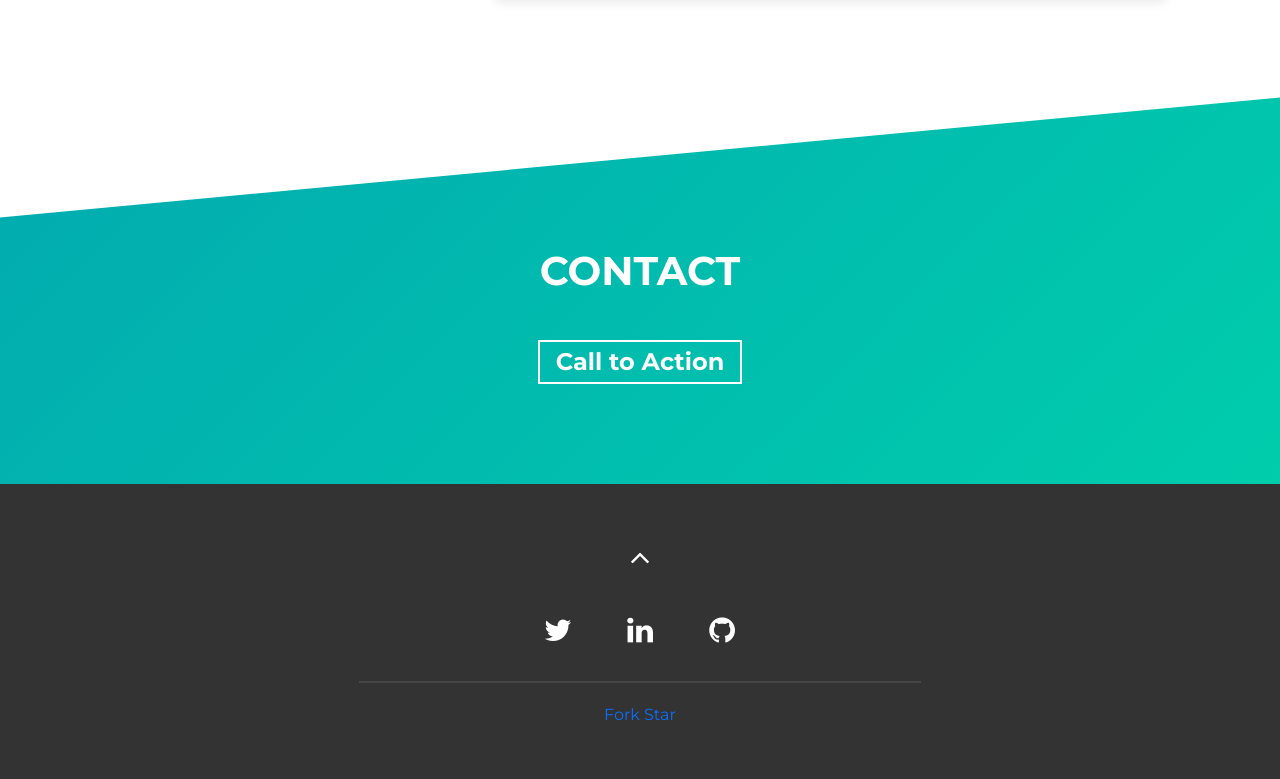
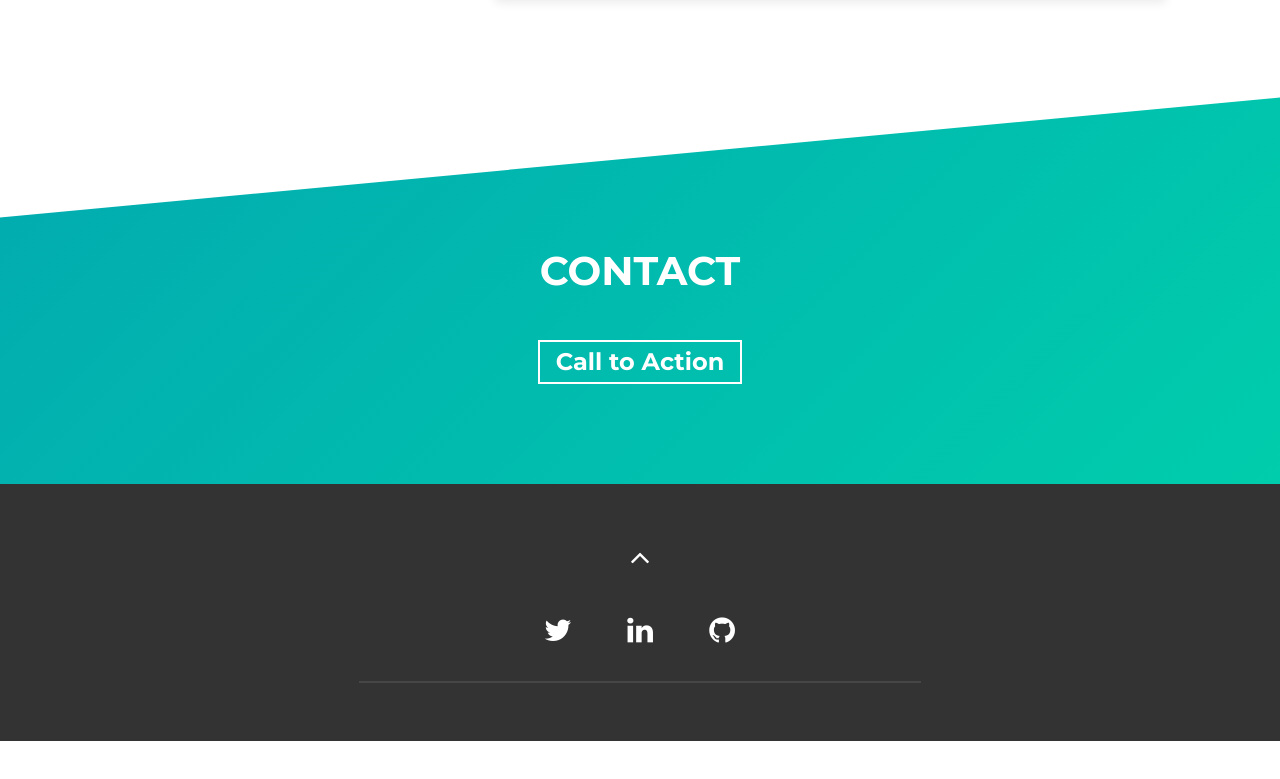
Before and after one commit to diipanshuu/portfolio, a website built with Parcel: page src/index.html in a window 1280 px wide. Shown: the part 2733-3512 px from the top of the page. After the commit the page ends 3474 px from the top, so only its background shows below. Built offline with nearby package versions, Linux system fonts and the light colour scheme.

Commit message:
Few changes!

```diff
--- a/src/index.html
+++ b/src/index.html
@@ -319,28 +319,6 @@
         </p> -->
 
         <!-- TO DO: remove this entire paragraph once you finish your portfolio -->
-        <p class="mt-3 pt-3">
-          <a
-            rel="noreferrer"
-            class="github-button"
-            href="https://github.com/cobidev/simplefolio/fork"
-            data-icon="octicon-repo-forked"
-            data-size="large"
-            data-show-count="true"
-            aria-label="Fork ntkme/github-buttons on GitHub"
-            >Fork</a
-          >
-          <a
-            rel="noreferrer"
-            class="github-button"
-            href="https://github.com/cobidev/simplefolio"
-            data-icon="octicon-star"
-            data-size="large"
-            data-show-count="true"
-            aria-label="Star cobidev/simplefolio on GitHub"
-            >Star</a
-          >
-        </p>
       </div>
     </footer>
     <!-- /END Footer Section -->
```
